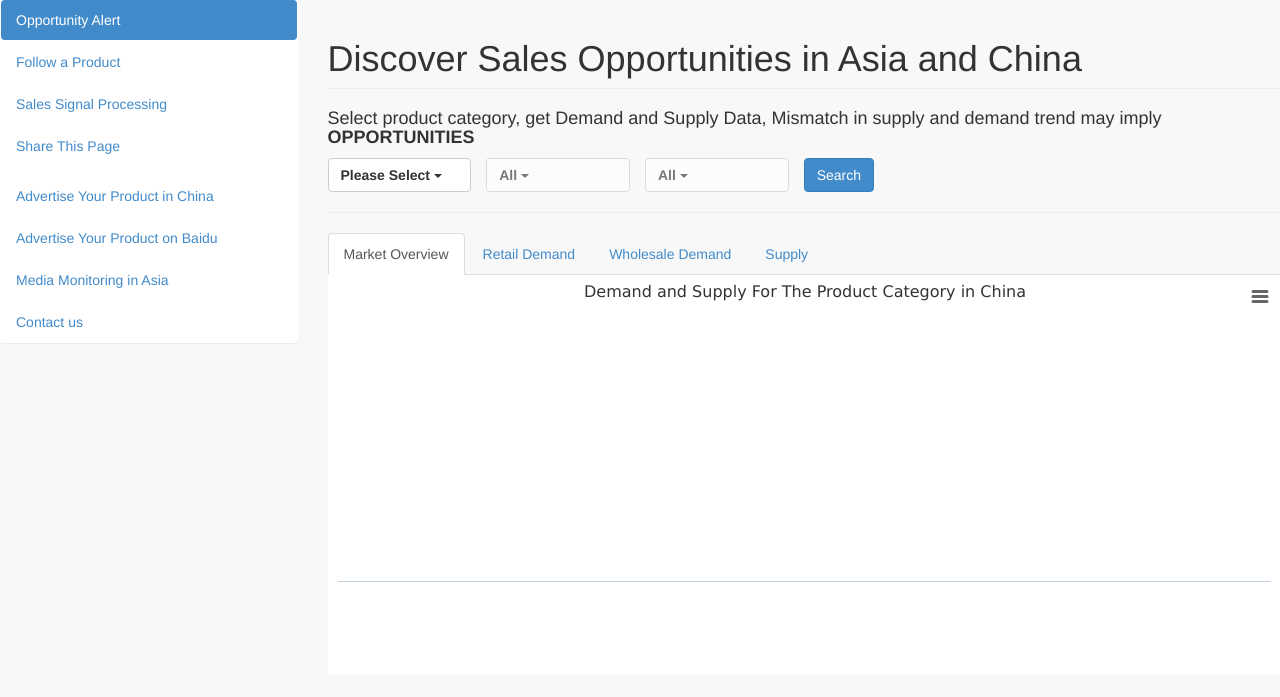
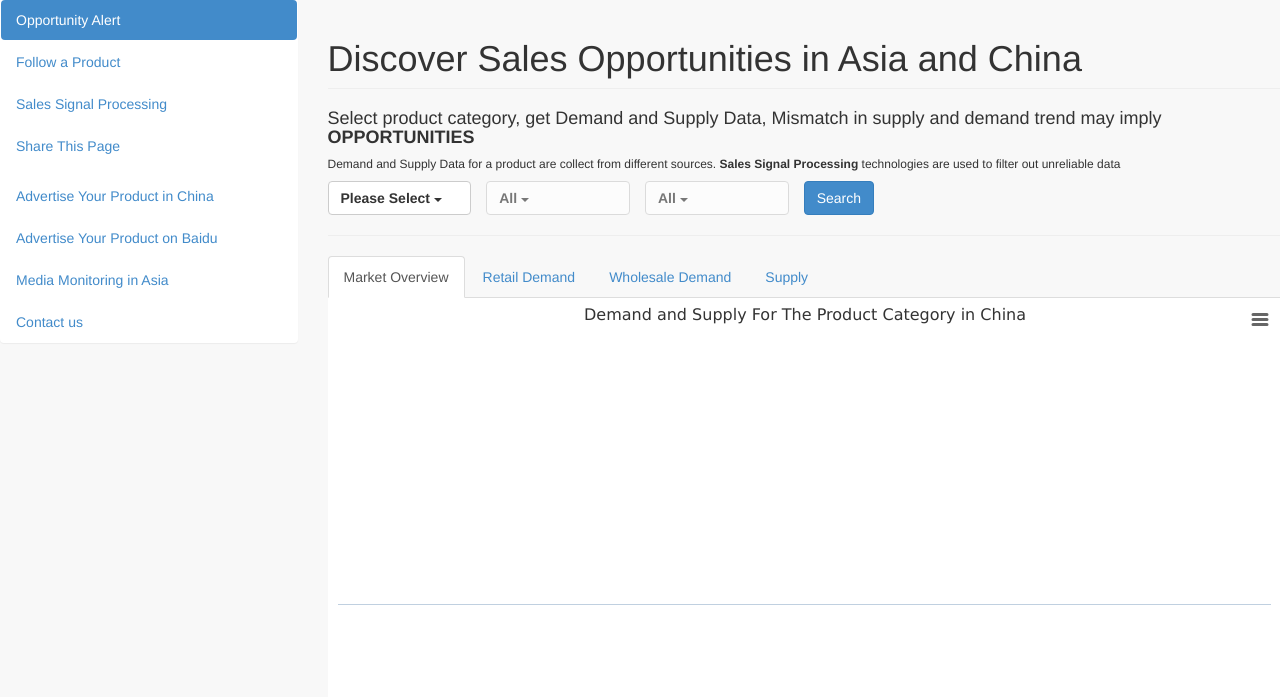
Before and after one commit to DorisWZG/selfservice, a Django app: template templates/member_service/sales_opportunities.html in a window 1280 px wide. Shown: the part 51-748 px from the top of that part. Run offline with Django 3.2, Linux system fonts and the light colour scheme; the template is opened without the code that fills it: most values are stand-ins (such as "Sample title", 1, 10 or a date in 2020); the page is wider than the window, and the part outside it is not shown; some libraries are stand-ins or nearby versions.

Commit message:
Add sentence to explain the data source of demand and supply
	modified:   templates/member_service/sales_opportunities.html

```diff
--- a/templates/member_service/sales_opportunities.html
+++ b/templates/member_service/sales_opportunities.html
@@ -77,6 +77,8 @@
         <div class="col-md-9 container">
             <h1 class="page-header">Discover Sales Opportunities in Asia and China</h1>
             <h4>Select product category, get Demand and Supply Data, Mismatch in supply and demand trend may imply <b>OPPORTUNITIES</b></h4>
+            <h6>Demand and Supply Data for a product are collect from different sources. <b>Sales Signal Processing</b> technologies are used to filter out unreliable data </h6>
+
             <!--start sample search -->
             <form class="form-inline" id="cat-form" action="/member_service/sales_opportunities" method="GET" style="width:100%">
                 <div class="form-group dropdown col-sm-2" style="padding-left: 0px">
```
